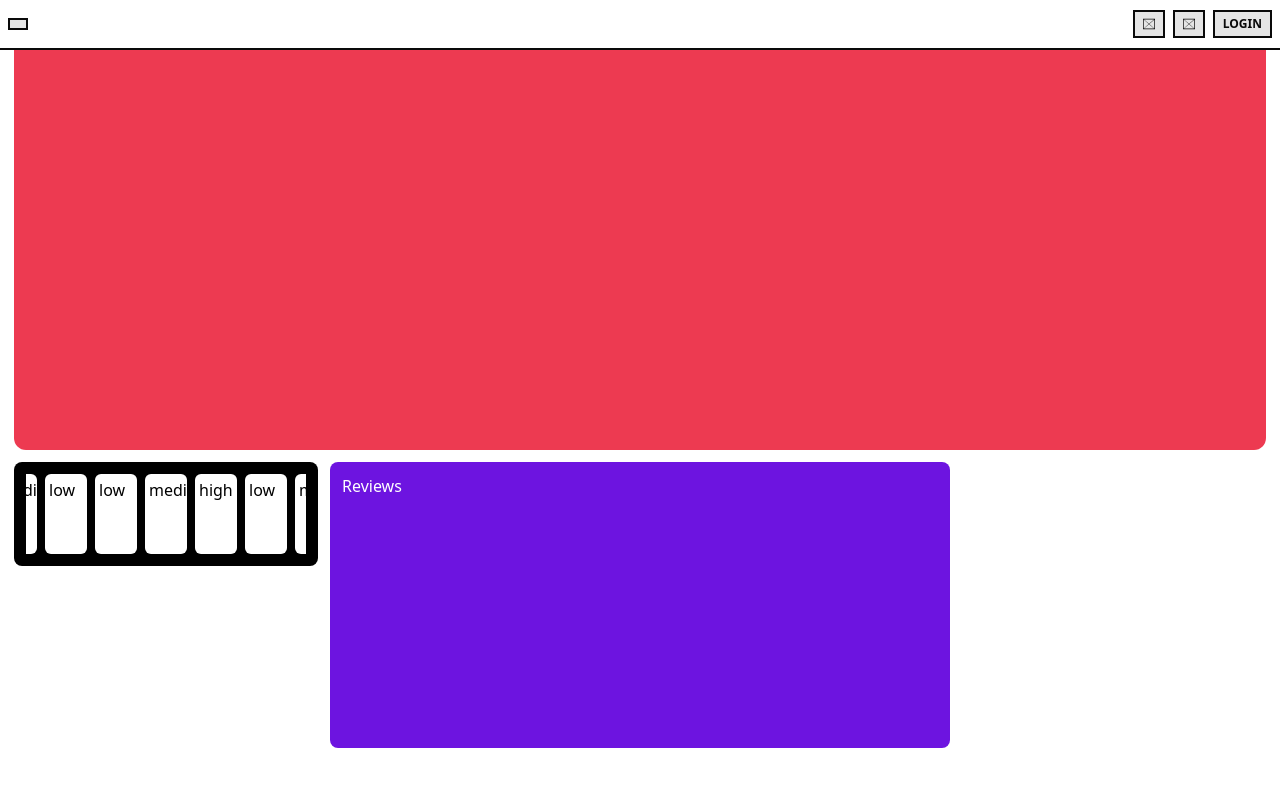
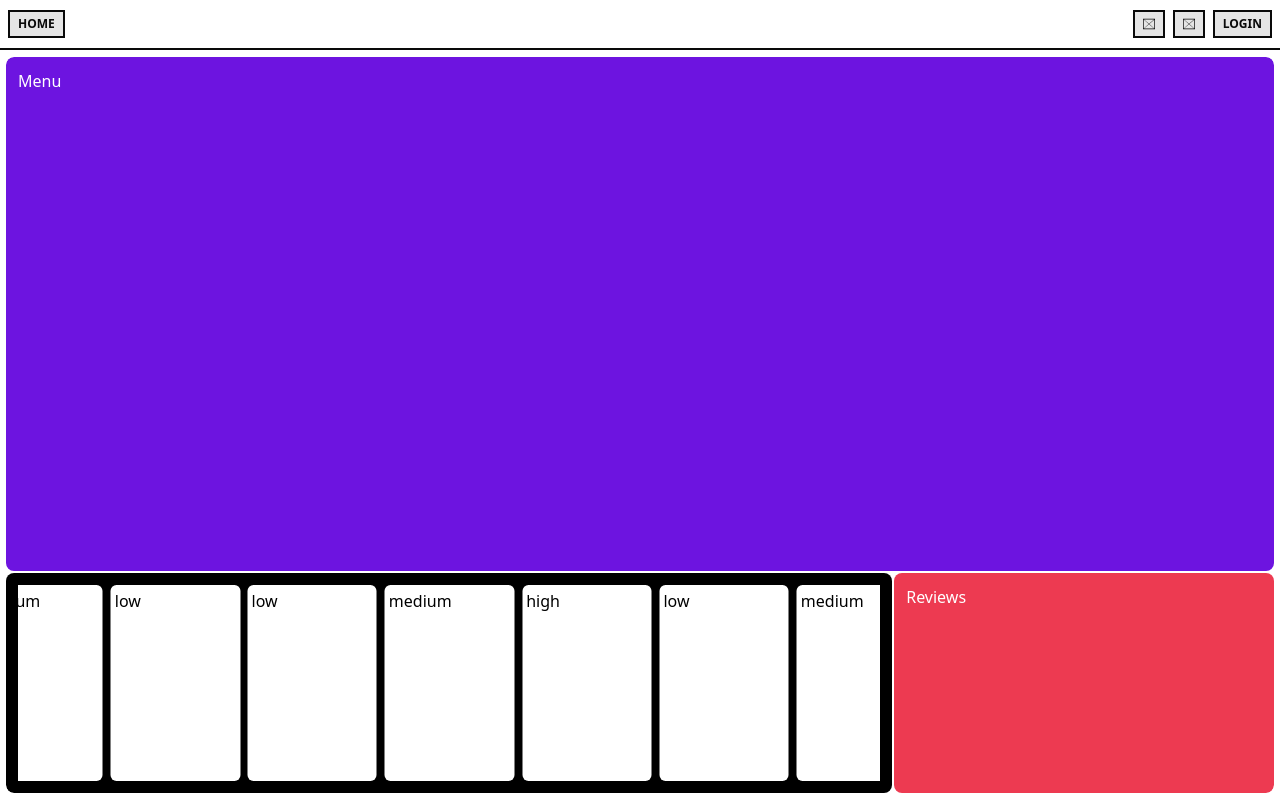
Before and after one commit to Thudles/Senior_Design_Test, a React (Vite) app in the folder Frontend/: page / in a window 1280 px wide. Built offline with nearby package versions, Linux system fonts and the light colour scheme.

Commit message:
Home page ui updated

```diff
--- a/Frontend/src/Pages/Home/Home.jsx
+++ b/Frontend/src/Pages/Home/Home.jsx
@@ -51,8 +51,8 @@ export const Home = () => {
 
   return (
     <div className="">
-      <Navbar />
-      <div className="">
+      <Navbar title={"home"} />
+
       <div className="rounded-lg h-[calc(100vh-64px)] overflow-y-auto w-[100%] mt-[51px]">
         <PanelGroup direction="horizontal">
           {/* Request and Menu Panels */}
@@ -65,16 +65,6 @@ export const Home = () => {
           >
             <PanelGroup direction="vertical">
               <Panel
-                  defaultSize={20}
-                  maxSize={SIZE_THRESHOLD + 1}
-                  onResize={(size) => setRequestPanelSize(size)}
-                >
-                  <Request colspan={"col-span-12"} rowspan={"row-span-3"} />
-                </Panel>
-
-                <PanelResizeHandle className="h-0.5" />
-
-                <Panel
                 defaultSize={80}
                 maxSize={SIZE_THRESHOLD + 1}
                 onResize={(size) => setMenuPanelSize(size)}
@@ -84,6 +74,16 @@ export const Home = () => {
                   rowspan={"row-span-9"}
                   color={"bg-primary"}
                 />
+              </Panel>
+
+              <PanelResizeHandle className="h-0.5" />
+
+              <Panel
+                defaultSize={20}
+                maxSize={SIZE_THRESHOLD + 1}
+                onResize={(size) => setRequestPanelSize(size)}
+              >
+                <Request colspan={"col-span-12"} rowspan={"row-span-3"} />
               </Panel>
             </PanelGroup>
           </Panel>
@@ -121,8 +121,5 @@ export const Home = () => {
         </PanelGroup>
       </div>
     </div>
-
-      {/* <div className="pt-1">blahh</div> */}
-    </div>
   );
 };
--- a/Frontend/src/Pages/Home/Home_logedout.jsx
+++ b/Frontend/src/Pages/Home/Home_logedout.jsx
@@ -4,23 +4,34 @@ import { Reviews } from "../../components/Home/Reviews";
 import { Navbar } from "../../components/Navbar/Navbar";
 import { Request } from "../../components/Home/Request";
 import { MenuLoggedout } from "../../components/Home/MenuLoggedout";
+import { Panel, PanelGroup, PanelResizeHandle } from "react-resizable-panels";
 
 export const Home_logedout = () => {
   return (
     <div className="">
-      <div className="flex flex-col gap-2">
-        <Navbar />
-        <div className=" bg-white rounded-lg h-[calc(100vh-48px)]  p-2 overflow-y-auto w-[100%]">
-          <div className="grid gap-3 grid-cols-12 grid-rows-10 h-[calc(100vh-66px)]">
-            <div className=" col-span-12 row-span-6 overflow-hidden">
-              <MenuLoggedout />
-            </div>
-            <div className="grid grid-cols-4 gap-3 col-span-12 row-span-4 overflow-hidden">
-              <Request colspan={"col-span-2"} rowspan={"row-span-4"} />
-              <Reviews color={"bg-primary"} colspan={"col-span-2"} />
-            </div>
-          </div>
-        </div>
+      <Navbar title={"home"} />
+      <div className=" rounded-lg h-[calc(100vh-64px)] overflow-y-auto w-[100%] mt-[51px]">
+        <PanelGroup direction="vertical">
+          <Panel defaultSize={70}>
+            <Menu color={"bg-primary"} />
+          </Panel>
+
+          <PanelResizeHandle disabled={true} className="h-0.5" />
+
+          <Panel defaultSize={30}>
+            <PanelGroup direction="horizontal">
+              <Panel defaultSize={70}>
+                <Request colspan={"col-span-12"} rowspan={"row-span-3"} />
+              </Panel>
+
+              <PanelResizeHandle disabled={true} className="w-0.5" />
+
+              <Panel defaultSize={30}>
+                <Reviews color={"bg-secondary"} />
+              </Panel>
+            </PanelGroup>
+          </Panel>
+        </PanelGroup>
       </div>
     </div>
   );
```
Lines whose indentation alone changed are shown as unchanged.
